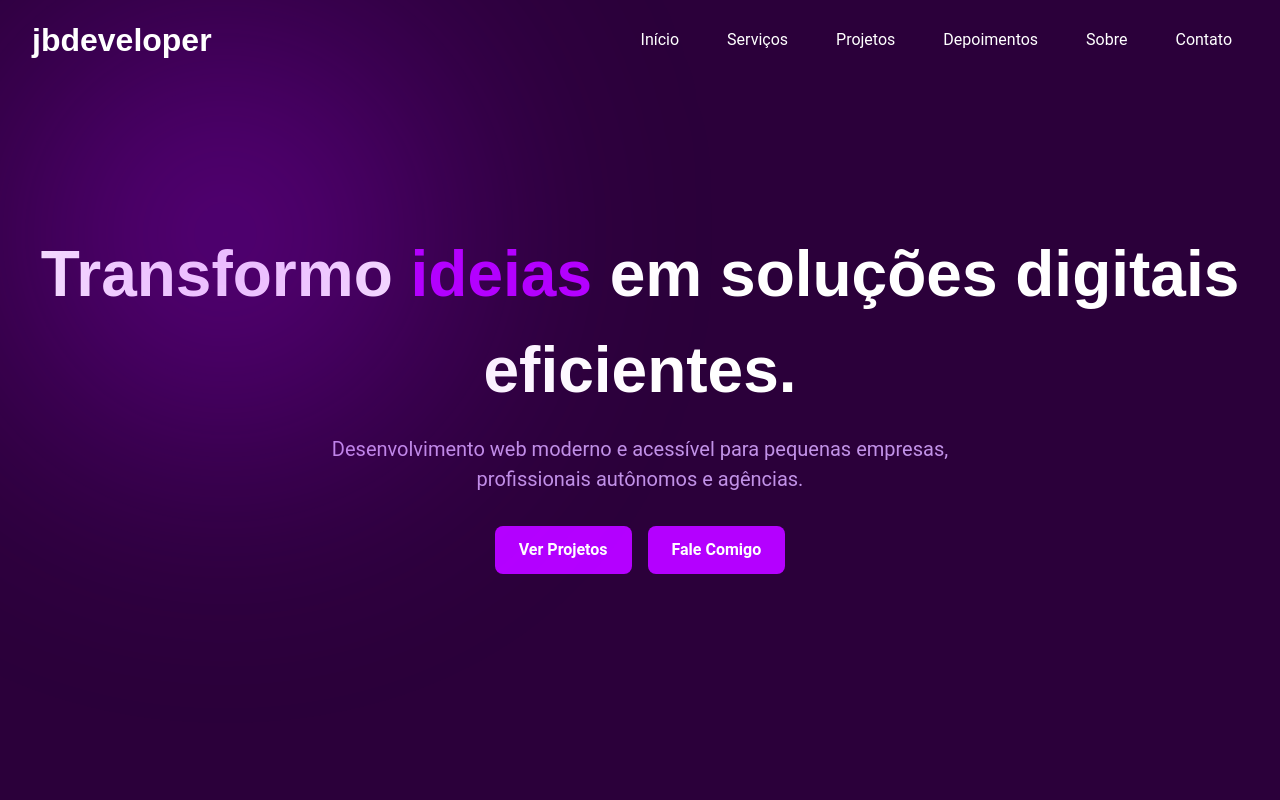
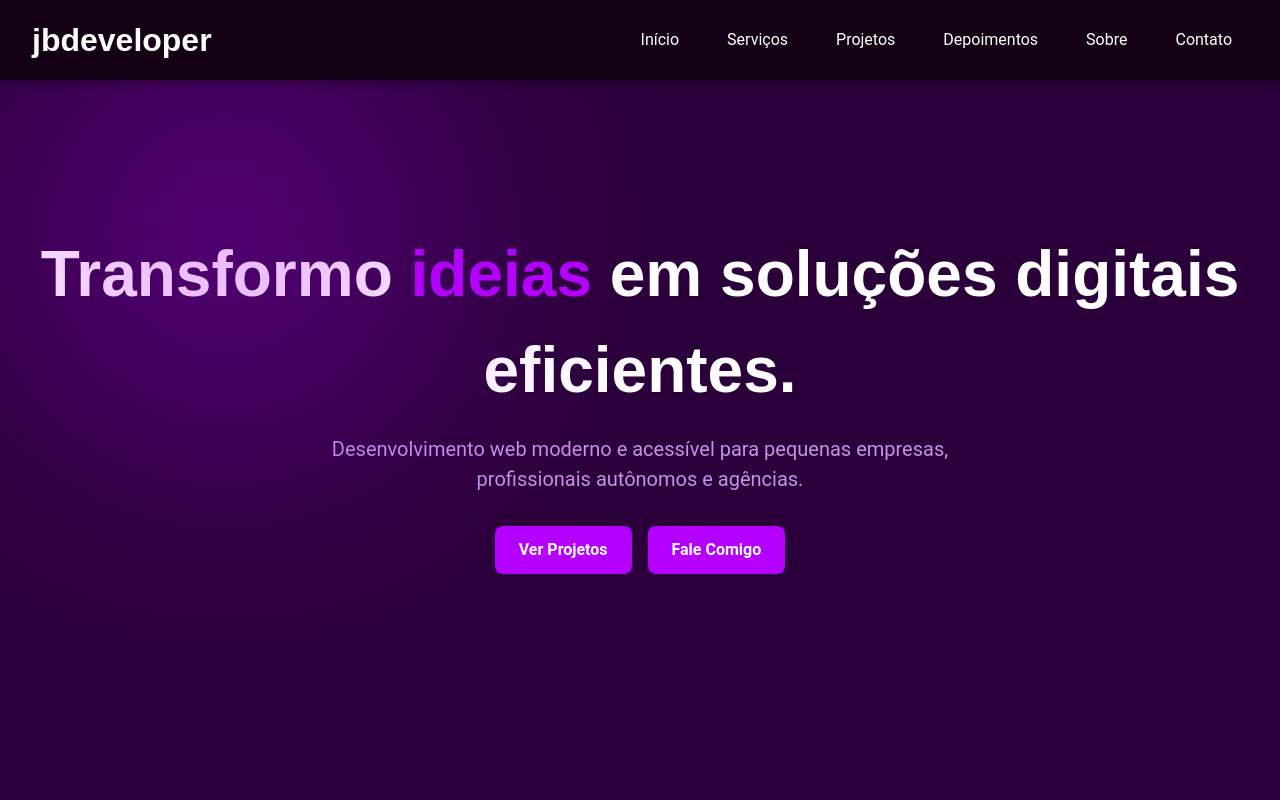
Before and after one commit to birajnior/update-portfolio, a React (Vite) app: page / in a window 1280 px wide. Shown: the top 800 px of the page. Built offline with nearby package versions, Linux system fonts and the light colour scheme; no server answers.

Commit message:
feat(navbar): adiciona comportamento de scroll inteligente no header e navegação suave por seções

```diff
--- a/src/components/About/About.styles.ts
+++ b/src/components/About/About.styles.ts
@@ -11,7 +11,7 @@ export const Title = styled.h2`
   font-size: 2rem;
   font-weight: 700;
   margin-bottom: 2rem;
-  margin-left: 8rem;
+  margin-left: 2rem;
   color: ${({ theme }) => theme.colors.primary};
 `;
 
--- a/src/components/Hero/Hero.tsx
+++ b/src/components/Hero/Hero.tsx
@@ -3,7 +3,7 @@ import { motion } from 'framer-motion';
 
 export const Hero = () => {
   return (
-    <Section aria-label="Seção de destaque principal do site">
+    <Section id="inicio" aria-label="Seção de destaque principal do site">
       <BackgroundAnimado />
       <motion.div
         initial={{ opacity: 0, y: -30 }}
--- a/src/components/Navbar/Navbar.styles.ts
+++ b/src/components/Navbar/Navbar.styles.ts
@@ -1,4 +1,5 @@
-import styled from "styled-components";
+import { motion } from 'framer-motion';
+import styled from 'styled-components';
 
 export const Menu = styled.ul`
   display: flex;
@@ -21,3 +22,23 @@ export const Menu = styled.ul`
     }
   }
 `;
+
+export const Header = styled(motion.header)`
+  position: fixed;
+  top: 0;
+  left: 0;
+  width: 100%;
+  z-index: 50;
+  background-color: rgba(18, 0, 18, 0.95);
+  box-shadow: 0 2px 8px rgba(0, 0, 0, 0.4);
+`;
+
+// Área invisível no topo para hover
+export const HoverZone = styled.div`
+  position: fixed;
+  top: 0;
+  left: 0;
+  height: 24px;
+  width: 100%;
+  z-index: 60;
+`;
--- a/src/components/Navbar/Navbar.tsx
+++ b/src/components/Navbar/Navbar.tsx
@@ -1,34 +1,123 @@
-import { Container } from "../Layout/Container";
-import { Menu } from "./Navbar.styles";
+import { useState, useEffect } from 'react';
+import { Container } from '../Layout/Container';
+import { Header, HoverZone, Menu } from './Navbar.styles';
 
 export const Navbar = () => {
+  const [show, setShow] = useState(true);
+  const [lastScrollY, setLastScrollY] = useState(0);
+  const [forceShow, setForceShow] = useState(false);
+
+  const scrollToSection = (id: string) => {
+    const section = document.getElementById(id);
+    if (section) {
+      section.scrollIntoView({ behavior: 'smooth' });
+    }
+  };
+
+  // Detecta rolagem
+  useEffect(() => {
+    const handleScroll = () => {
+      const currentY = window.scrollY;
+
+      if (currentY < 50 || currentY < lastScrollY) {
+        setShow(true); // mostra ao subir
+      } else {
+        setShow(false); // esconde ao descer
+      }
+
+      setLastScrollY(currentY);
+    };
+
+    window.addEventListener('scroll', handleScroll);
+    return () => window.removeEventListener('scroll', handleScroll);
+  }, [lastScrollY]);
+
   return (
-    <header className="fixed top-0 left-0 w-full z-50 bg-gray-900 shadow-md">
-      <Container className="flex justify-between items-centernp">
+    <>
+      {/* Hover no topo */}
+      <HoverZone onMouseEnter={() => setForceShow(true)} onMouseLeave={() => setForceShow(false)} />
+
+      {/* Header com animação de subir/descer */}
+      <Header
+        initial={{ y: 0 }}
+        animate={{ y: show || forceShow ? 0 : -100 }}
+        transition={{ duration: 0.3 }}
+        role="banner"
+      >
+        <Container className="flex justify-between items-center px-6 py-4 text-white">
           <h1 className="text-xl font-bold">
             jb<span className="text-blue-500">developer</span>
           </h1>
           <Menu>
             <li>
-            <a href="#">Início</a>
+              <a
+                href="#inicio"
+                onClick={(e) => {
+                  e.preventDefault();
+                  scrollToSection('inicio');
+                }}
+              >
+                Início
+              </a>
             </li>
             <li>
-            <a href="#">Serviços</a>
+              <a
+                href="#servicos"
+                onClick={(e) => {
+                  e.preventDefault();
+                  scrollToSection('servicos');
+                }}
+              >
+                Serviços
+              </a>
             </li>
             <li>
-            <a href="#">Projetos</a>
+              <a
+                href="#projetos"
+                onClick={(e) => {
+                  e.preventDefault();
+                  scrollToSection('projetos');
+                }}
+              >
+                Projetos
+              </a>
             </li>
             <li>
-            <a href="#">Depoimentos</a>
+              <a
+                href="#depoimentos"
+                onClick={(e) => {
+                  e.preventDefault();
+                  scrollToSection('depoimentos');
+                }}
+              >
+                Depoimentos
+              </a>
             </li>
             <li>
-            <a href="#">Sobre</a>
+              <a
+                href="#sobre"
+                onClick={(e) => {
+                  e.preventDefault();
+                  scrollToSection('sobre');
+                }}
+              >
+                Sobre
+              </a>
             </li>
             <li>
-            <a href="#">Contato</a>
+              <a
+                href="#contato"
+                onClick={(e) => {
+                  e.preventDefault();
+                  scrollToSection('contato');
+                }}
+              >
+                Contato
+              </a>
             </li>
           </Menu>
         </Container>
-    </header>
+      </Header>
+    </>
   );
 };
```
Lines whose indentation alone changed are shown as unchanged.
